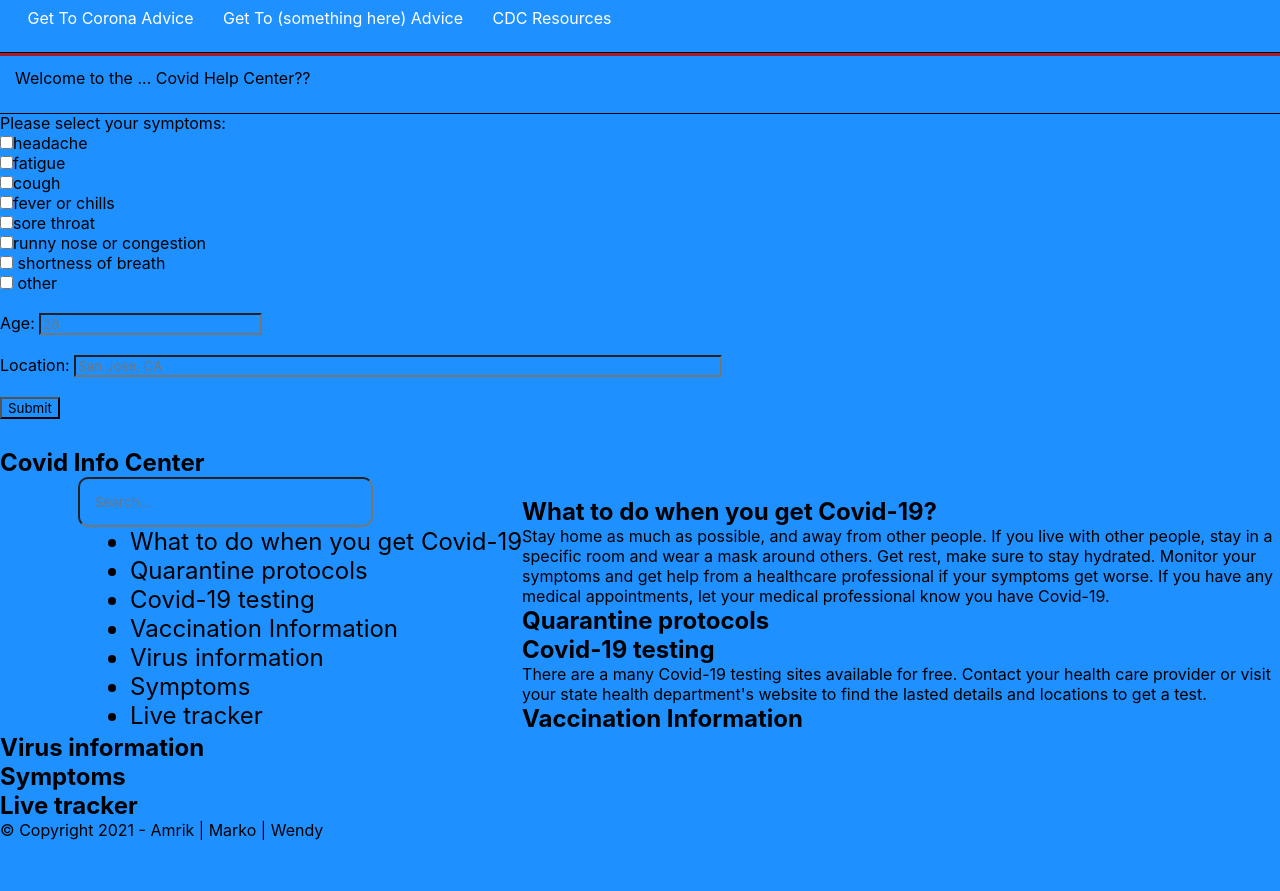
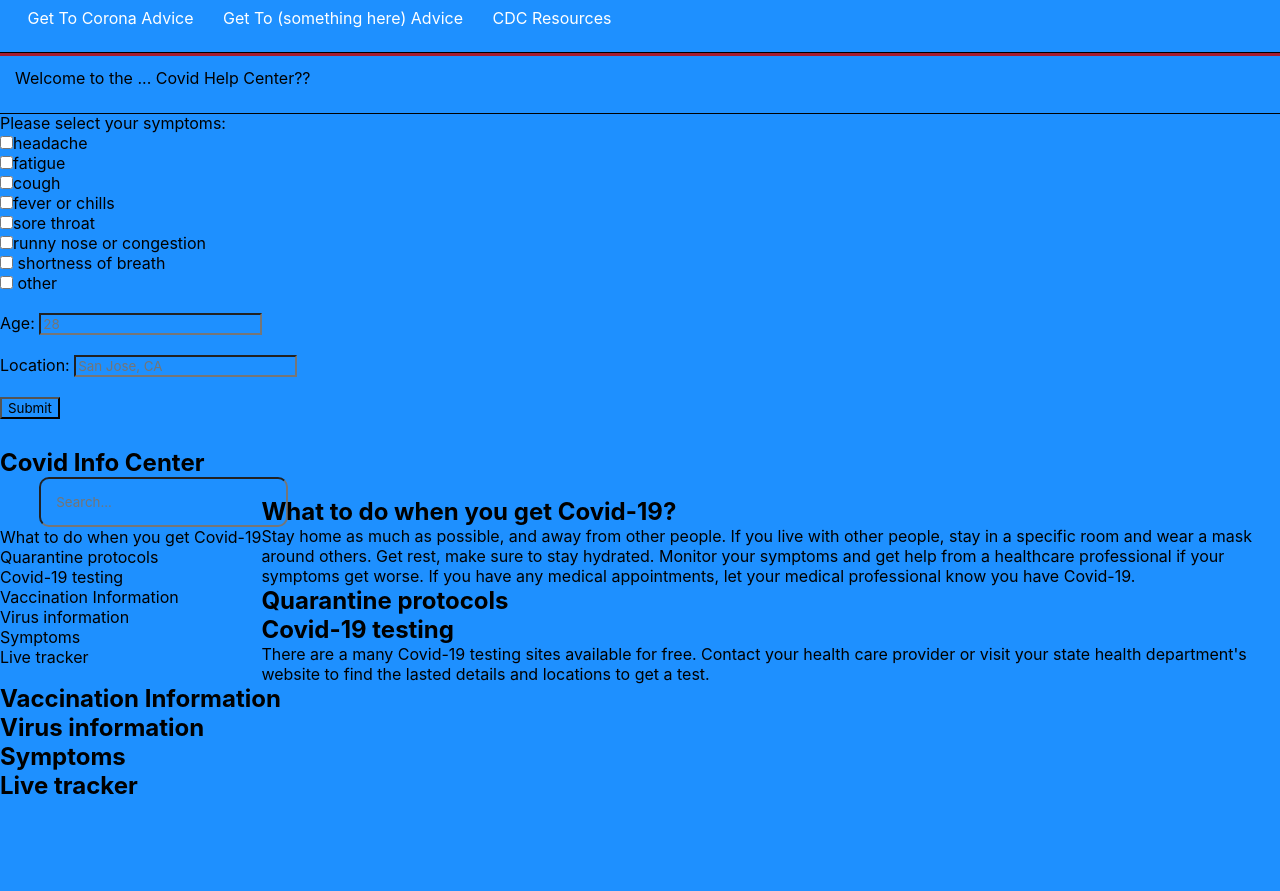
Before and after one commit to MarkoKupresanin/Wendy-Amrik-Marko, a plain HTML site: page index.html in a window 1280 px wide. Shown: the part 61-952 px from the top of the page. Before the commit the page ends 901 px from the top, so only its background shows below. Drawn offline with Linux system fonts and the light colour scheme.

Commit message:
Update style.css

```diff
--- a/style.css
+++ b/style.css
@@ -58,7 +58,6 @@ a {
    }
 
    input[type=text] {
-      width: 50%;
       -webkit-transition: width 0.15s ease-in-out;
       transition: width 0.15s ease-in-out;
    }
@@ -72,9 +71,26 @@ a {
   #list{
     font-size:  1.5em;
     margin-left: 90px;
+    list-style-type: none; /* Remove bullets */
+    padding: 0; /* Remove padding */
+    margin: 0; /* Remove margins */
    }
 
-.animals{
+.covid-options{
    display: list-item;
-  }
+   font-size:16px;
+}
   /*End of Searchbar*/
+
+
+
+
+
+
+.foot {
+  text-align: center;
+  color:#D3D3D3;
+  font-size:15px;
+  padding-top: 500px;
+  padding-bottom: 20px;
+}
```
